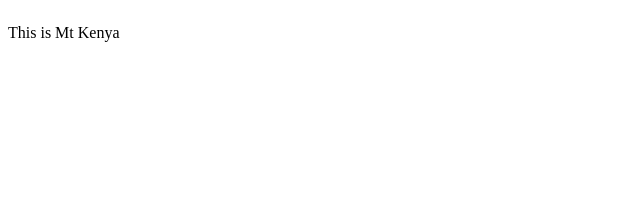
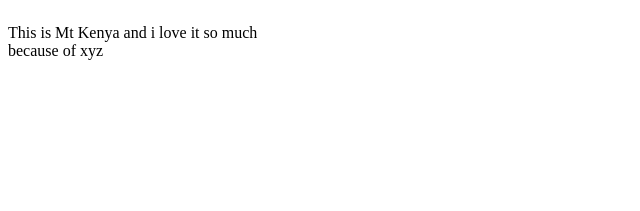
Before and after one commit to wolfieorama/card-flip, a plain HTML site: page index.html in a window 1280 px wide. Shown: the whole page, without its empty margins (0-640 px from the left). Drawn offline with Linux system fonts and the light colour scheme.

Commit message:
added the news module

```diff
--- a/index.html
+++ b/index.html
@@ -10,7 +10,7 @@
        <div class="card-container">
           <div class="card">
             <div class="side">
-              <p>This is Mt Kenya</p>
+              <p>This is Mt Kenya and i love it so much<br> because of xyz</p>
             </div>
             <div class="side back">
               <img id="pic1" src="img/2015-04-04%2008.00.53.jpg">
```
